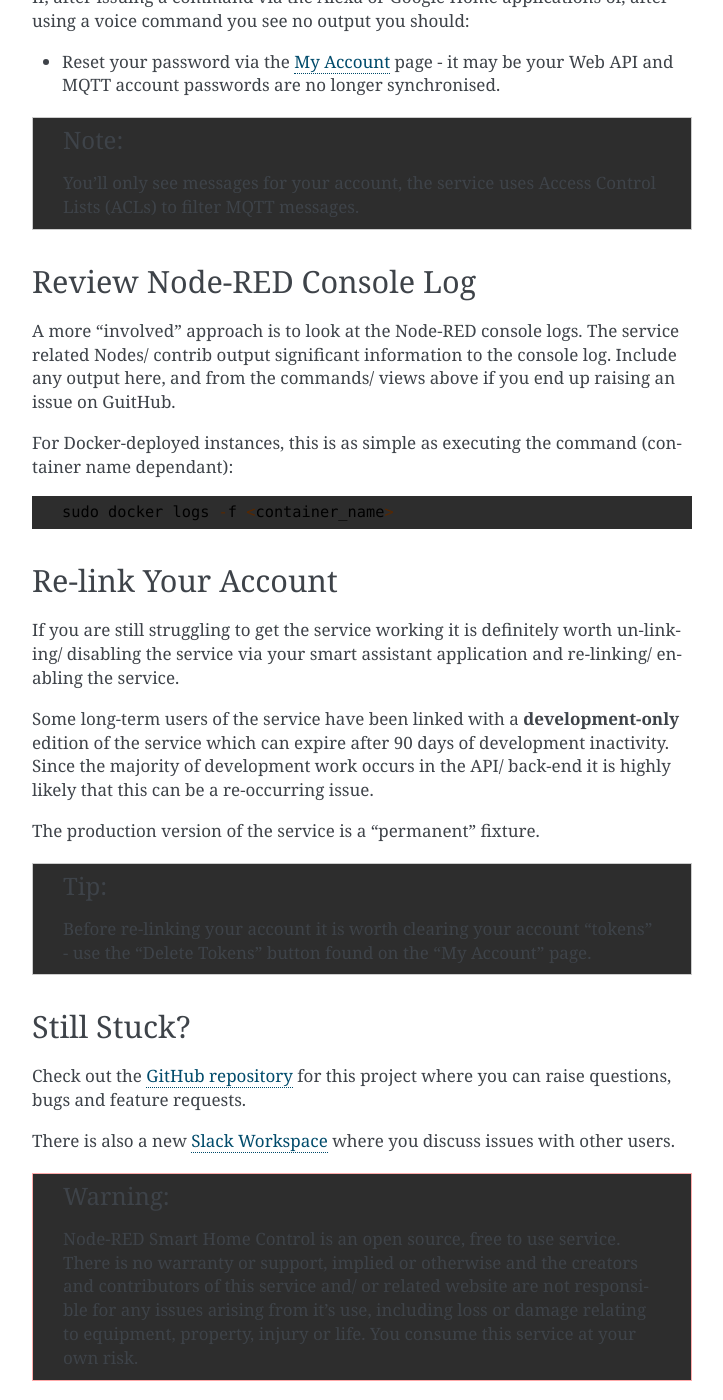
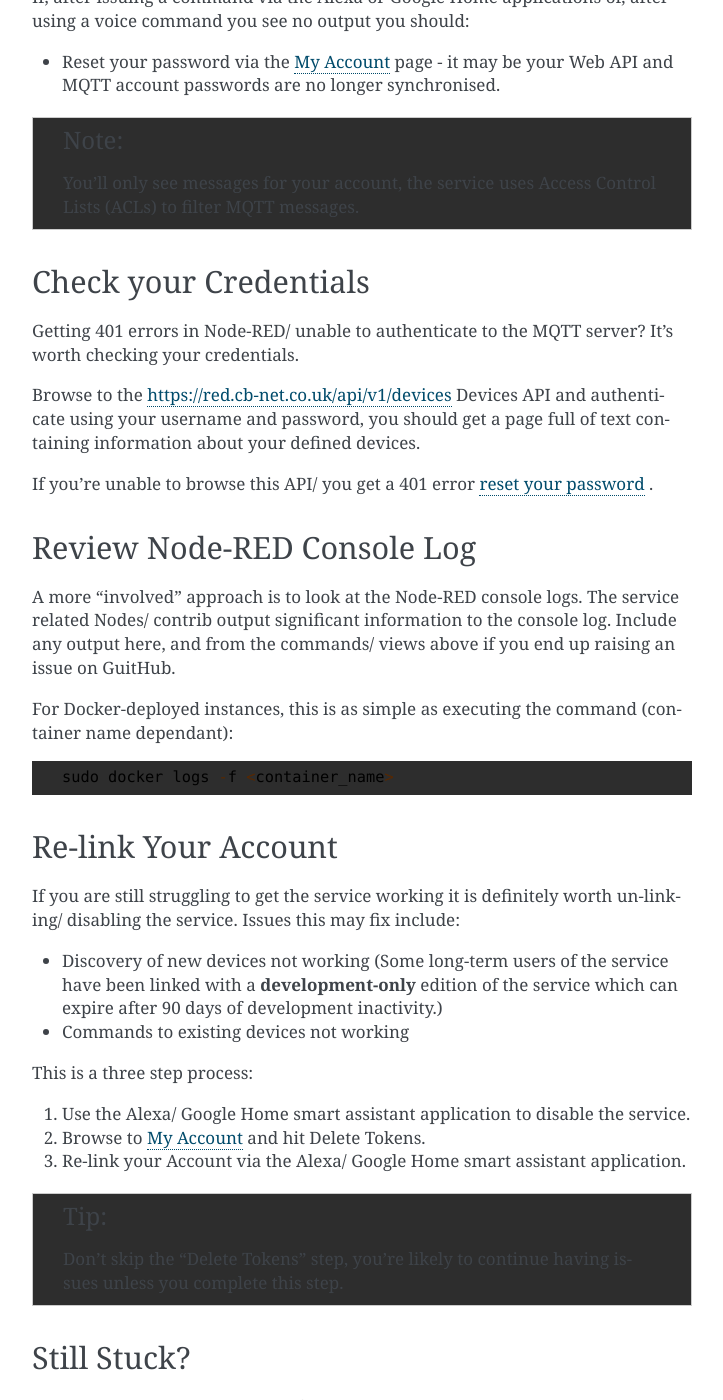
Before and after one commit to hardillb/node-red-alexa-home-skill-web, a Sphinx documentation site: the page built from docs/troubleshooting.rst, in a window 1280 px wide and 1400 px high, scrolled down 1357 px. Shown: the whole window, without its empty margins (388-1111 px from the left). Built offline with Sphinx 7.4.7, drawn with Linux system fonts in a browser that asks for light colours; some of the changed text lies outside the part shown.

Commit message:
Improve troubleshooting documentation.

```diff
--- a/docs/troubleshooting.rst
+++ b/docs/troubleshooting.rst
@@ -4,7 +4,6 @@
 Troubleshooting
 **********
 When something isn't working as expected you have a few things you can check.
-
 
 Add a Node-RED Debug Node
 ################
@@ -45,6 +44,14 @@ If, after issuing a command via the Alexa or Google Home applications or, after
 
 .. note:: You'll only see messages for your account, the service uses Access Control Lists (ACLs) to filter MQTT messages.
 
+Check your Credentials
+################
+Getting 401 errors in Node-RED/ unable to authenticate to the MQTT server? It's worth checking your credentials.
+
+Browse to the `<https://red.cb-net.co.uk/api/v1/devices>`_ Devices API and authenticate using your username and password, you should get a page full of text containing information about your defined devices.
+
+If you're unable to browse this API/ you get a 401 error `reset your password <https://red.cb-net.co.uk/lost-password>`_ .
+
 
 Review Node-RED Console Log
 ################
@@ -57,13 +64,18 @@ For Docker-deployed instances, this is as simple as executing the command (conta
 
 Re-link Your Account
 ################
-If you are still struggling to get the service working it is definitely worth un-linking/ disabling the service via your smart assistant application and re-linking/ enabling the service.
+If you are still struggling to get the service working it is definitely worth un-linking/ disabling the service. Issues this may fix include:
 
-Some long-term users of the service have been linked with a **development-only** edition of the service which can expire after 90 days of development inactivity. Since the majority of development work occurs in the API/ back-end it is highly likely that this can be a re-occurring issue.
+* Discovery of new devices not working (Some long-term users of the service have been linked with a **development-only** edition of the service which can expire after 90 days of development inactivity.)
+* Commands to existing devices not working
 
-The production version of the service is a "permanent" fixture.
+This is a three step process:
 
-.. tip:: Before re-linking your account it is worth clearing your account "tokens" - use the "Delete Tokens" button found on the "My Account" page.
+1. Use the Alexa/ Google Home smart assistant application to disable the service.
+2. Browse to `My Account <https://red.cb-net.co.uk/my-account>`_ and hit Delete Tokens.
+3. Re-link your Account via the Alexa/ Google Home smart assistant application.
+
+.. tip:: Don't skip the "Delete Tokens" step, you're likely to continue having issues unless you complete this step.
 
 
 Still Stuck?
```
